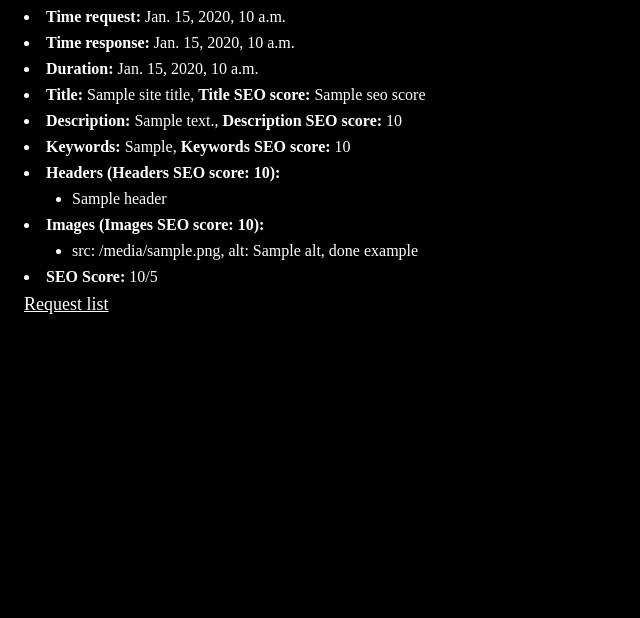
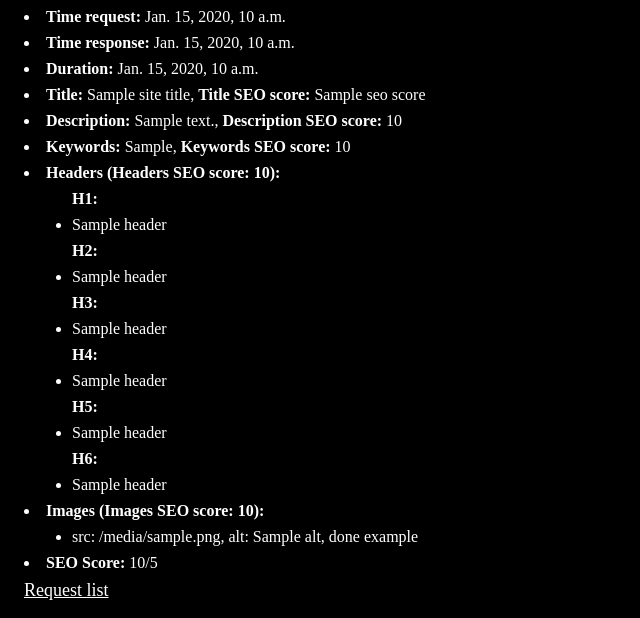
Before and after one commit to KAKYADEV/Django-Parser, a Django app: template parser/parse/templates/parse/parsed_data_detail.html in a window 1280 px wide. Shown: the part 182-800 px from the top of the page, without its empty margins (0-640 px from the left). Run offline with Django 5.2, Linux system fonts and the light colour scheme; the template is opened without the code that fills it: most values are stand-ins (such as "Sample title", 1, 10 or a date in 2020); parts of the project's set-up code (start-up, migrations or seed data) failed here and were passed over.

Commit message:
Enhance header display

```diff
--- a/parser/parse/templates/parse/parsed_data_detail.html
+++ b/parser/parse/templates/parse/parsed_data_detail.html
@@ -13,7 +13,28 @@
         <li><strong>Keywords:</strong> {{ site_keywords }}, <strong>Keywords SEO score:</strong> {{ seo_score.keywords_score }} </li>
         <li><strong>Headers (Headers SEO score: {{ seo_score.header_score }}):</strong>
             <ul>
-                {% for header in site_headers %}
+                <p><strong>H1:</strong></p>
+                {% for header in site_headers.h1 %}
+                    <li>{{ header }}</li>
+                {% endfor %}
+                <p><strong>H2:</strong></p>
+                {% for header in site_headers.h2 %}
+                    <li>{{ header }}</li>
+                {% endfor %}
+                <p><strong>H3:</strong></p>
+                {% for header in site_headers.h3 %}
+                    <li>{{ header }}</li>
+                {% endfor %}
+                <p><strong>H4:</strong></p>
+                {% for header in site_headers.h4 %}
+                    <li>{{ header }}</li>
+                {% endfor %}
+                <p><strong>H5:</strong></p>
+                {% for header in site_headers.h5 %}
+                    <li>{{ header }}</li>
+                {% endfor %}
+                <p><strong>H6:</strong></p>
+                {% for header in site_headers.h6 %}
                     <li>{{ header }}</li>
                 {% endfor %}
             </ul>
```
